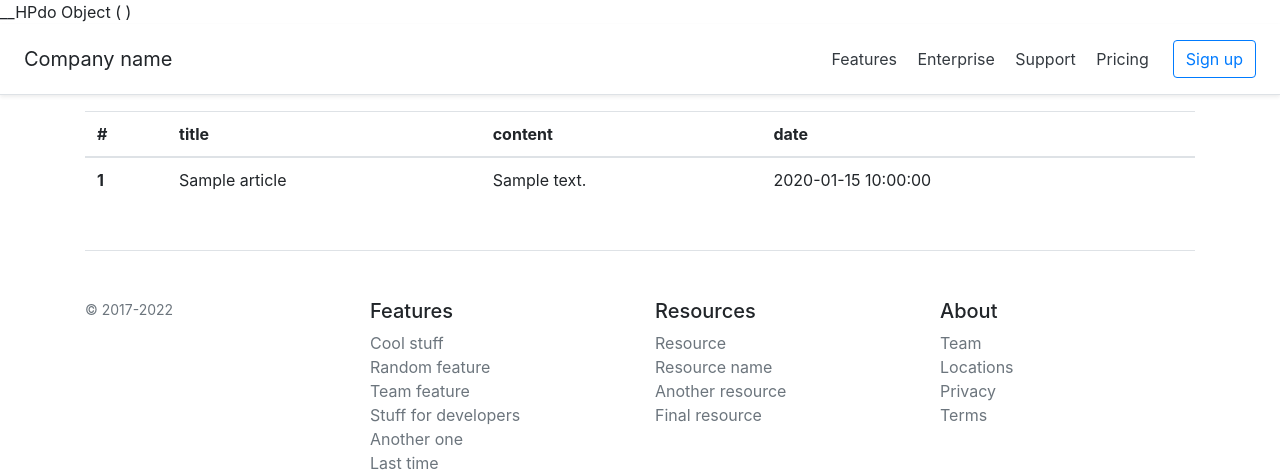
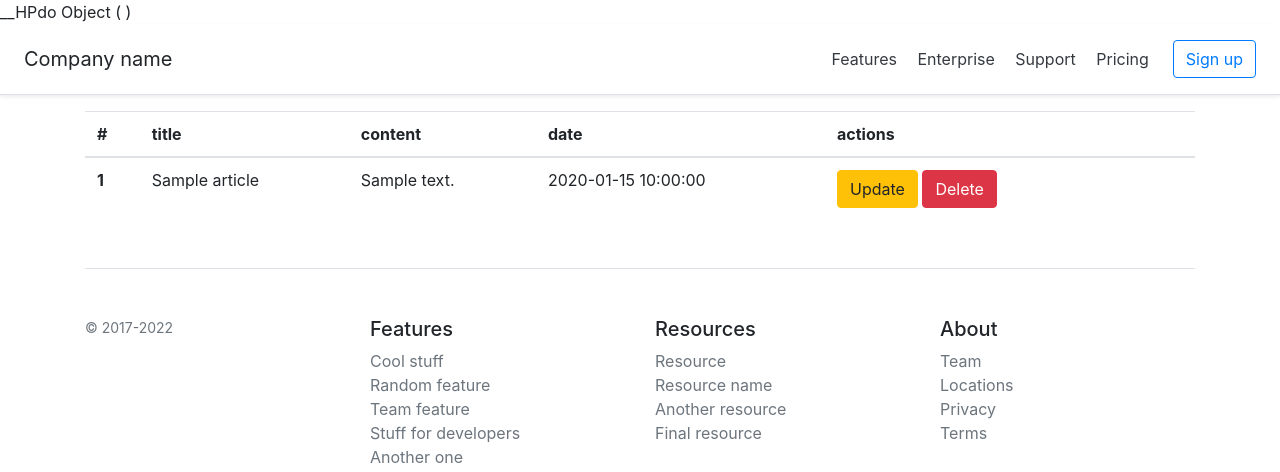
Before and after one commit to anjanante/poo_db_pp, a PHP site: page /admin/articles/show.php in a window 1280 px wide. Shown: the top 472 px of the page. Run offline with PHP 8.4, Linux system fonts and the light colour scheme; tables that the repository leaves empty or names only in its code hold one stand-in row (values such as "Sample post").

Commit message:
Delete article

```diff
--- a/admin/articles/show.php
+++ b/admin/articles/show.php
@@ -14,6 +14,7 @@ require_once INCLUDES_ROOT.'/header.php';
       <th scope="col">title</th>
       <th scope="col">content</th>
       <th scope="col">date</th>
+      <th scope="col">actions</th>
     </tr>
   </thead>
   <tbody>
@@ -23,6 +24,9 @@ require_once INCLUDES_ROOT.'/header.php';
         <td><?= $article->title; ?></td>
         <td><?= $article->content; ?></td>
         <td><?= $article->date; ?></td>
+        <td class="col-4">
+            <a href="" class="btn btn-warning">Update</a>
+            <a href="delete.php?id=<?php echo $article->id; ?>" class="btn btn-danger">Delete</a></td>
         </tr>
     <?php } ?>
   </tbody>
--- a/classes/Article.php
+++ b/classes/Article.php
@@ -18,9 +18,9 @@ class Article {
 
     public function __construct($parameters=[])
     {
-        $this->setTitle($parameters['title']);
-        $this->setContent($parameters['content']);
-        $this->setDate($parameters['date']);
+        $this->setTitle($parameters['title'] ?? '');
+        $this->setContent($parameters['content'] ?? '');
+        $this->setDate($parameters['date'] ?? null);
     }
 
     public function getId()
@@ -106,4 +106,10 @@ class Article {
         }
         return $attributes;
     }
+
+    public function delete(int $id)
+    {
+        Db::connect()->prepare('DELETE FROM article WHERE id = ?')->execute([$id]);
+        header('Location: show.php');
+    }
 }
```
Also changed, not shown: admin/articles/delete.php (added, +10 -0 lines).
